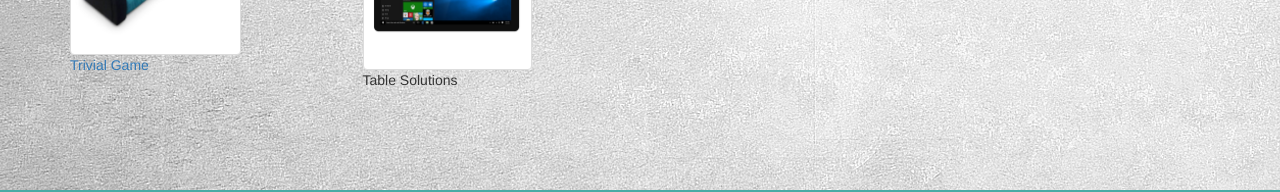
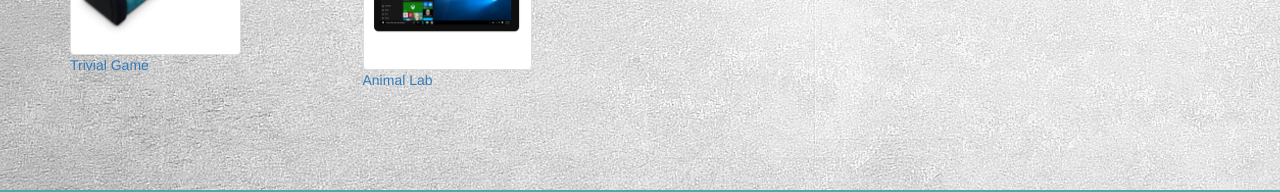
Before and after one commit to sharstream/bootstrap-portfolio, a plain HTML site: page portfolio.html in a window 1280 px wide. Shown: the part 733-925 px from the top of the page. Drawn offline with nearby package versions, Linux system fonts and the light colour scheme.

Commit message:
Animal Lab game

```diff
--- a/portfolio.html
+++ b/portfolio.html
@@ -95,7 +95,7 @@
             </div>
             <div class="col-md-9">
                 <img class="img img-thumbnail" src="images/portfolio_image4.jpg">
-                <div class="centered">Table Solutions</div>
+                <div class="centered"><a href="https://sharstream.github.io/GifTastic/">Animal Lab</a></div>
             </div>
         </div>
         <br>
```
